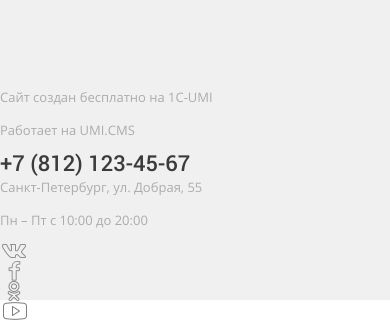
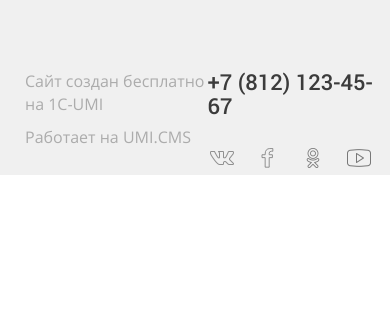
Before and after one commit to galinovivan/electro, a plain HTML site: page index.html in a window 390 px wide. Shown: the part 4461-4782 px from the top of the page. After the commit the page ends 4636 px from the top, so only its background shows below. Drawn offline with nearby package versions, Linux system fonts and the light colour scheme.

Commit message:
end mobile vers

```diff
--- a/css/less/page.less
+++ b/css/less/page.less
@@ -136,4 +136,18 @@
   i {
     .rotate_hov();
   }
+  @media screen and (max-width: 991px) {
+    padding-left: 25px;
+    padding-top: 70px;
+    .footer_copy {
+      span {
+        font-size: @baseFontSize + 2;
+      }
+    }
+    .footer_phone {
+      h3 {
+        margin-bottom: 30px;
+      }
+    }
+  }
 }
--- a/css/less/variables.less
+++ b/css/less/variables.less
@@ -46,7 +46,7 @@
 @mobile_header_height: 105px;
 @second_header: 125px;
 @footer_height: 210px;
-@mobile_footer_height: 300px;
+@mobile_footer_height: 175px;
 @carousel_height: 520px;
 @item_height: 370px;
 // size
--- a/index.html
+++ b/index.html
@@ -623,22 +623,38 @@
 <footer>
 <div class="container">
     <div class="row">
-        <div class="col-md-3 footer_copy">
+        <div class="col-xs-6 col-md-3 footer_copy">
            <p><span class="text_gray">
                Сайт создан бесплатно на 1С-UMI
            </span></p>
             <p><span class="text_gray">Работает на UMI.CMS</span></p>
         </div>
-        <div class="col-md-3 footer_phone">
+        <div class="col-sm-4 col-xs-6 col-sm-offset-2 col-xs-offset-0 col-md-offset-0 col-lg-offset-0 col-md-3 footer_phone">
             <h3>
                 +7 (812) 123-45-67
             </h3>
+            <div class="row visible-xs visible-sm footer_social_mobile">
+                <div class="col-xs-3"><a href="#">
+                    <i class="sprite_social sprite_social-social_vk"></i>
+                </a></div>
+                <div class="col-xs-3"><a href="#">
+                    <i class="sprite_social sprite_social-social_fb"></i>
+                </a></div>
+                <div class="col-xs-3">
+                    <i class="sprite_social sprite_social-social_odn"></i
+                    ><a href="#">
+
+                </a></div>
+                <div class="col-xs-3"><a href="#">
+                    <i class="sprite_social sprite_social-social_youtube"></i>
+                </a></div>
+            </div>
         </div>
-        <div class="col-md-3 footer_info">
+        <div class="col-md-3 footer_info hidden-xs hidden-sm">
             <p><span class="text_gray">Санкт-Петербург, ул. Добрая, 55</span></p>
             <p><span class="text_gray">Пн – Пт с 10:00 до 20:00</span></p>
         </div>
-        <div class="col-md-3 footer_social">
+        <div class="col-md-3 footer_social hidden-xs hidden-sm">
             <div class="row">
                 <div class="col-md-3"><a href="#">
                     <i class="sprite_social sprite_social-social_vk"></i>
```
Also changed, not shown: css/style.css.
